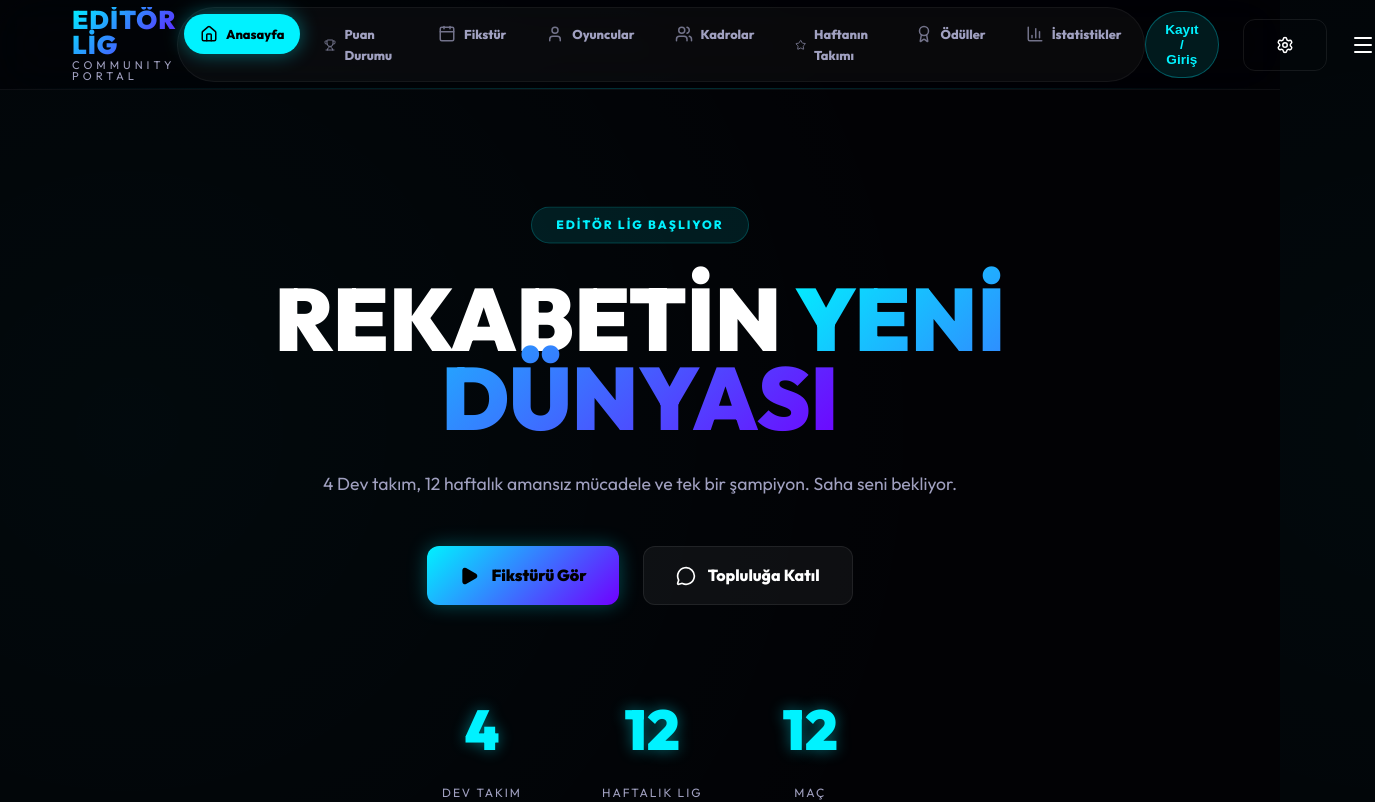
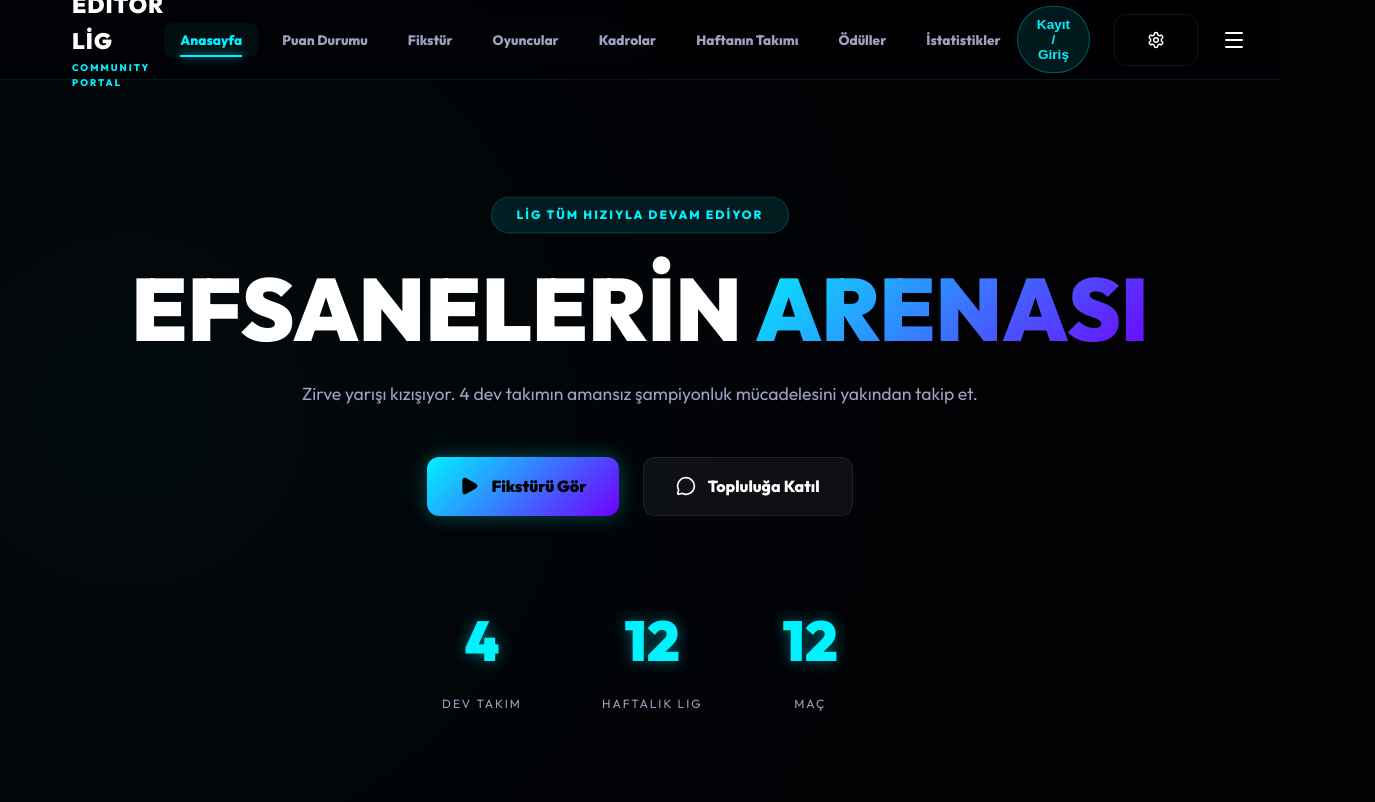
Before and after one commit to zeustrabzon61-collab/editor-lig-site, a React (Vite) app: page / in a window 1280 px wide. Shown: the top 802 px of the page, 1375 px wide, since content can reach past the window. Built offline with nearby package versions, Linux system fonts and the light colour scheme.

Commit message:
Add files via upload

```diff
--- a/src/components/Hero.jsx
+++ b/src/components/Hero.jsx
@@ -6,11 +6,11 @@ const Hero = () => {
   return (
     <section className="hero">
       <div className="container">
-        <div className="hero-badge animate-float">EDİTÖR LİG BAŞLIYOR</div>
-        <h1 className="hero-title">REKABETİN <span className="gradient-text">YENİ DÜNYASI</span></h1>
+        <div className="hero-badge animate-float">LİG TÜM HIZIYLA DEVAM EDİYOR</div>
+        <h1 className="hero-title">EFSANELERİN <span className="gradient-text">ARENASI</span></h1>
         <p className="hero-subtitle">
-          4 Dev takım, 12 haftalık amansız mücadele ve tek bir şampiyon.
-          Saha seni bekliyor.
+          Zirve yarışı kızışıyor. 4 dev takımın amansız şampiyonluk
+          mücadelesini yakından takip et.
         </p>
 
         <div className="hero-btns">
--- a/src/index.css
+++ b/src/index.css
@@ -69,28 +69,16 @@ button {
   text-shadow: var(--neon-glow);
 }
 
-/* Navbar Redesign */
+/* Navbar Redesign V2 */
 .navbar {
-  height: 90px;
-  background: rgba(2, 2, 5, 0.4);
-  backdrop-filter: blur(25px);
-  -webkit-backdrop-filter: blur(25px);
+  height: 80px;
+  background: rgba(2, 2, 5, 0.7);
+  backdrop-filter: blur(15px);
+  -webkit-backdrop-filter: blur(15px);
   position: sticky;
   top: 0;
   z-index: 1000;
-  border-bottom: 1px solid rgba(255, 255, 255, 0.05);
-  transition: all 0.4s ease;
-}
-
-.navbar:after {
-  content: '';
-  position: absolute;
-  bottom: 0;
-  left: 0;
-  right: 0;
-  height: 1px;
-  background: linear-gradient(90deg, transparent, var(--accent-primary), transparent);
-  opacity: 0.2;
+  border-bottom: 1px solid rgba(0, 242, 255, 0.1);
 }
 
 .nav-content {
@@ -101,58 +89,41 @@ button {
 }
 
 .logo {
+  text-decoration: none;
   display: flex;
   flex-direction: column;
-  align-items: flex-start;
-  gap: 0;
-  text-decoration: none;
-  line-height: 1;
 }
 
 .logo-text {
-  font-size: 1.6rem;
+  font-size: 1.4rem;
   font-weight: 900;
+  color: #fff;
   letter-spacing: 1px;
-  text-transform: uppercase;
-  background: linear-gradient(135deg, #00f2ff, #7000ff);
-  -webkit-background-clip: text;
-  -webkit-text-fill-color: transparent;
 }
 
 .logo-subtext {
-  font-size: 0.7rem;
-  color: var(--text-secondary);
-  letter-spacing: 4px;
+  font-size: 0.6rem;
+  color: var(--accent-primary);
+  letter-spacing: 2px;
   text-transform: uppercase;
-  margin-top: 2px;
+  font-weight: 700;
 }
 
 .nav-links {
   display: flex;
   list-style: none;
   gap: 0.5rem;
-  background: rgba(255, 255, 255, 0.03);
-  padding: 0.4rem;
-  border-radius: 100px;
-  border: 1px solid rgba(255, 255, 255, 0.05);
 }
 
 .nav-links a {
   text-decoration: none;
   color: var(--text-secondary);
   font-weight: 700;
-  font-size: 0.8rem;
-  transition: all 0.3s cubic-bezier(0.4, 0, 0.2, 1);
-  padding: 0.6rem 1rem;
-  border-radius: 100px;
-  display: flex;
-  align-items: center;
-  gap: 0.5rem;
-}
-
-.nav-links a svg {
-  opacity: 0.7;
+  font-size: 0.85rem;
+  padding: 0.5rem 1rem;
+  border-radius: 8px;
   transition: all 0.3s ease;
+  white-space: nowrap;
 }
 
 .nav-links a:hover {
@@ -161,14 +132,30 @@ button {
 }
 
 .nav-links a.active {
-  color: #000;
-  background: var(--accent-primary);
-  box-shadow: 0 0 20px rgba(0, 242, 255, 0.4);
+  color: var(--accent-primary);
+  background: rgba(0, 242, 255, 0.05);
+  position: relative;
 }
 
-.nav-links a.active svg {
-  opacity: 1;
-  stroke: #000;
+.nav-links a.active:after {
+  content: '';
+  position: absolute;
+  bottom: 0;
+  left: 1rem;
+  right: 1rem;
+  height: 2px;
+  background: var(--accent-primary);
+  box-shadow: 0 0 10px var(--accent-primary);
+}
+
+.nav-links a svg {
+  display: none;
+}
+
+.nav-actions {
+  display: flex;
+  align-items: center;
+  gap: 1rem;
 }
 
 /* Hero Section */
```
